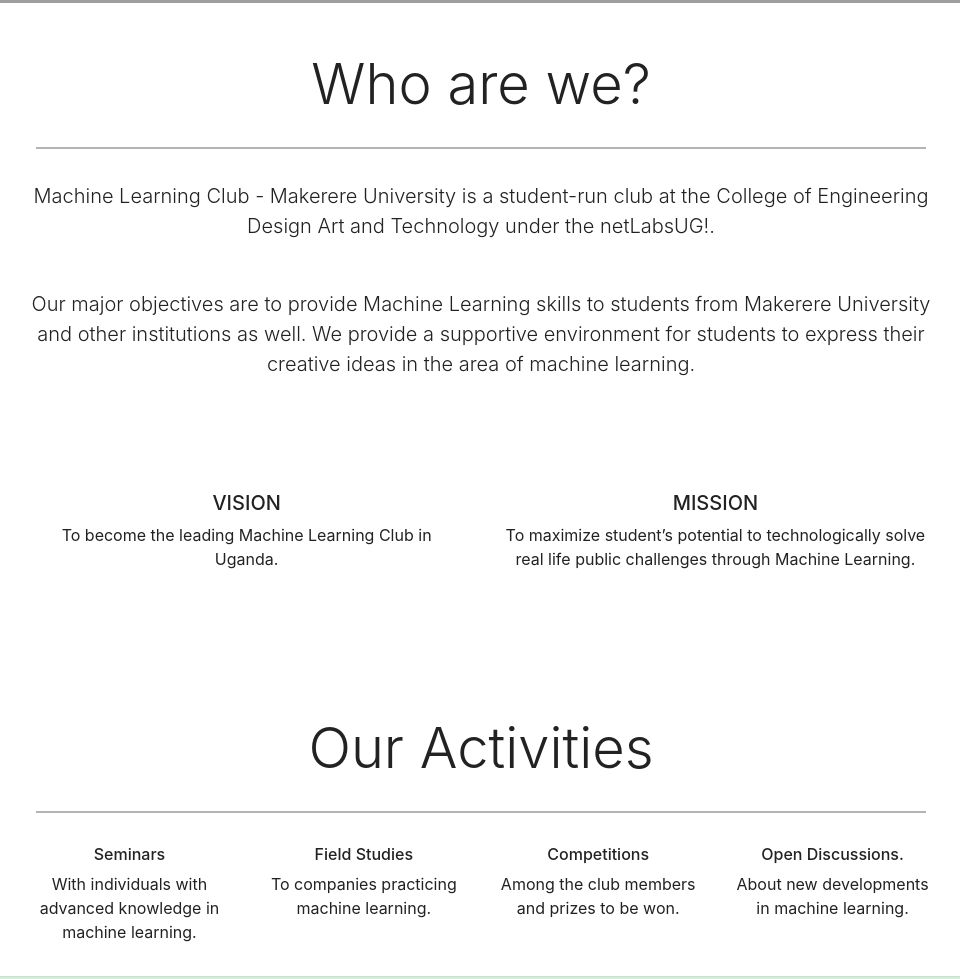
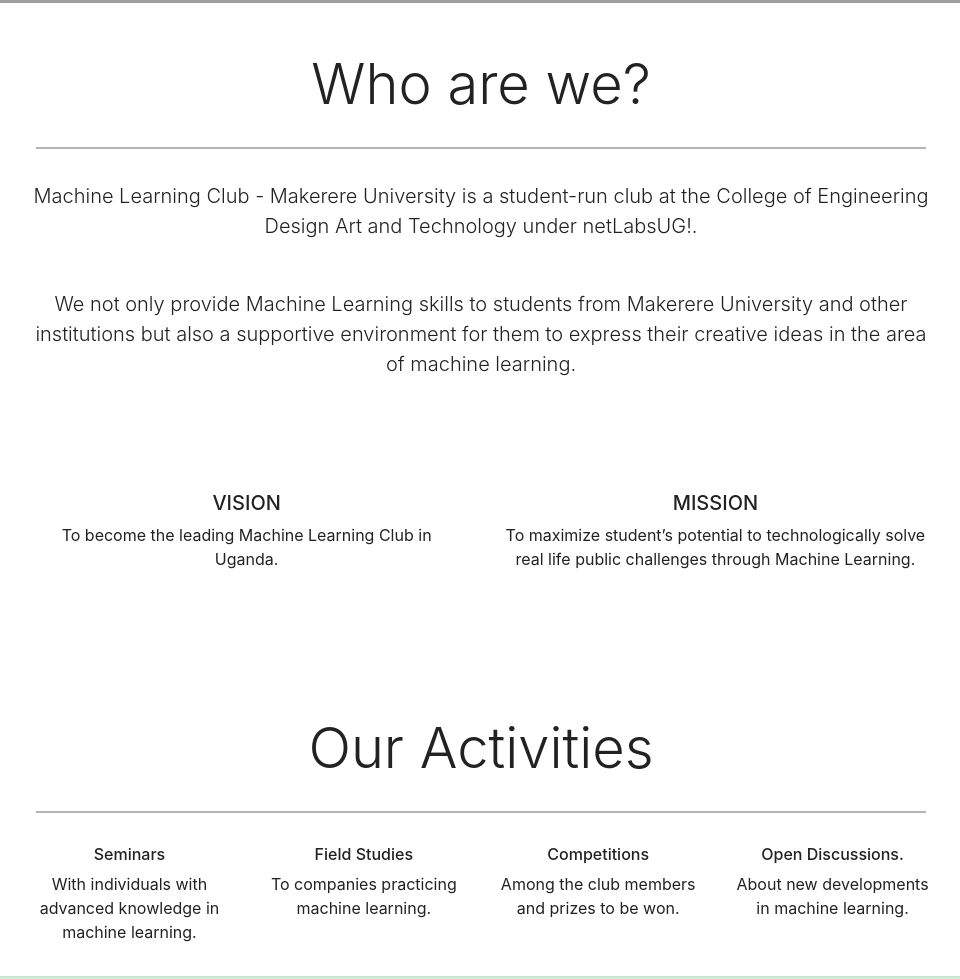
Before and after one commit to makmlclub/makmlclub.github.io, a plain HTML site: page index.html in a window 1280 px wide. Shown: the part 1053-2032 px from the top of the page, without its empty margins (159-1119 px from the left). Drawn offline with nearby package versions, Linux system fonts and the light colour scheme; grey boxes are pictures that could not be loaded; a web font is replaced by a local one.

Commit message:
Update index.html

```diff
--- a/index.html
+++ b/index.html
@@ -73,12 +73,12 @@
             <hr>
             <div class="col-12">
                 <p class="lead">Machine Learning Club - Makerere University is a student-run club at the
-                    College of Engineering Design Art and Technology under the netLabsUG!.
+                    College of Engineering Design Art and Technology under netLabsUG!.
                 </p>
             </div>
             <div class="col-12">
-                <p class="lead">Our major objectives are to provide Machine Learning skills to students from Makerere University
-                    and other institutions as well. We provide a supportive environment for students to express their creative ideas in the area of machine learning.
+                <p class="lead">We not only provide Machine Learning skills to students from Makerere University
+                    and other institutions but also a supportive environment for them to express their creative ideas in the area of machine learning.
                 </p>
             </div>
         </div>
```
